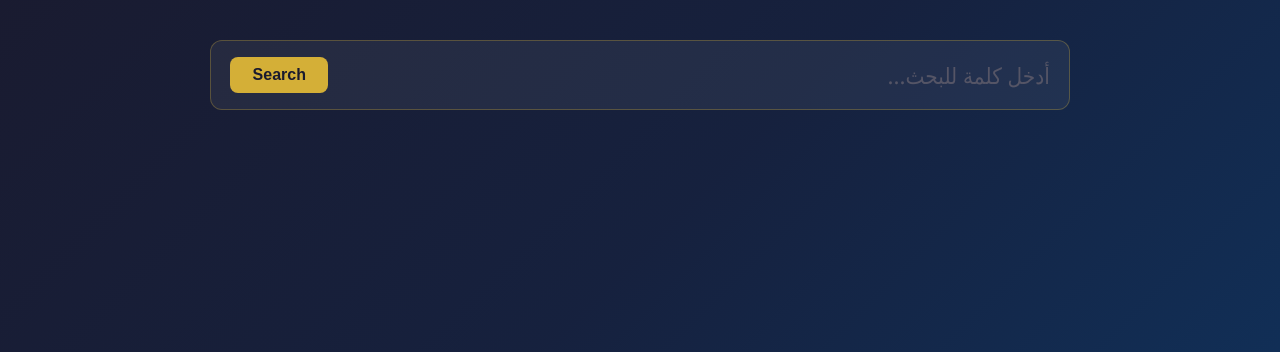
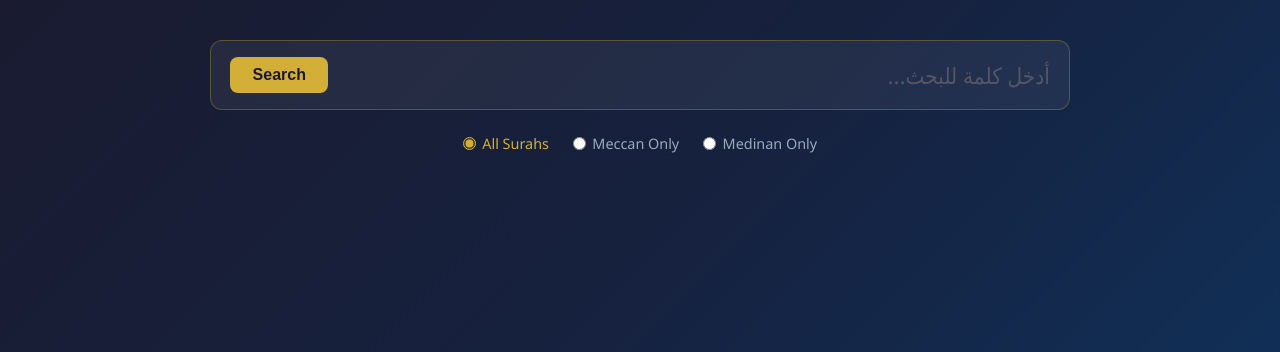
Before and after one commit to abdulbaqi/quran-search, a Flask app: template quran/templates/quran/index.html in a window 1280 px wide. Shown: the part 151-503 px from the top of the page. Run offline with Flask 3, Linux system fonts and the light colour scheme; the template is opened without the code that fills it, so the values that code supplies are empty; parts of the project's set-up code (start-up, migrations or seed data) failed here and were passed over.

Commit message:
Add Meccan/Medinan filter to Quran search
Co-Authored-By: Claude Sonnet 4.6 <noreply@anthropic.com>

```diff
--- a/quran/templates/quran/index.html
+++ b/quran/templates/quran/index.html
@@ -163,6 +163,32 @@
 
     @keyframes spin { to { transform: rotate(360deg); } }
 
+    .filter-bar {
+      display: flex;
+      gap: 1.5rem;
+      justify-content: center;
+      margin-bottom: 1.5rem;
+      direction: ltr;
+    }
+
+    .filter-label {
+      display: flex;
+      align-items: center;
+      gap: 0.4rem;
+      font-size: 0.9rem;
+      color: #9ab;
+      cursor: pointer;
+    }
+
+    .filter-label input[type="radio"] {
+      accent-color: #d4af37;
+      cursor: pointer;
+    }
+
+    .filter-label:has(input:checked) {
+      color: #d4af37;
+    }
+
     .error-msg {
       display: none;
       background: rgba(220,50,50,0.12);
@@ -188,10 +214,23 @@
       <button onclick="doSearch()">Search</button>
     </div>
 
+    <div class="filter-bar">
+      <label class="filter-label">
+        <input type="radio" name="place" value="" checked onchange="doSearch()" /> All Surahs
+      </label>
+      <label class="filter-label">
+        <input type="radio" name="place" value="Meccan" onchange="doSearch()" /> Meccan Only
+      </label>
+      <label class="filter-label">
+        <input type="radio" name="place" value="Medinan" onchange="doSearch()" /> Medinan Only
+      </label>
+    </div>
+
     <div class="stats" id="stats">
       Found <span id="statTotal">0</span> occurrence(s) of
       &ldquo;<span id="statWord"></span>&rdquo; across
       <span id="statVerses">0</span> verse(s)
+      <span id="statScope"></span>
     </div>
 
     <div class="error-msg" id="errorMsg">Something went wrong. Please try again.</div>
@@ -248,6 +287,8 @@
       const word = input.value.trim();
       if (!word) return;
 
+      const place = document.querySelector('input[name="place"]:checked').value;
+
       document.getElementById('stats').style.display = 'none';
       document.getElementById('errorMsg').style.display = 'none';
       document.getElementById('emptyState').style.display = 'none';
@@ -255,7 +296,9 @@
       document.getElementById('spinner').style.display = 'block';
 
       try {
-        const res = await fetch(`/quran/search?word=${encodeURIComponent(word)}`);
+        const params = new URLSearchParams({ word });
+        if (place) params.set('place', place);
+        const res = await fetch(`/quran/search?${params}`);
         if (!res.ok) throw new Error('Network error');
         const data = await res.json();
 
@@ -269,6 +312,7 @@
         document.getElementById('statWord').textContent = data.word;
         document.getElementById('statTotal').textContent = data.total.toLocaleString();
         document.getElementById('statVerses').textContent = data.verse_count.toLocaleString();
+        document.getElementById('statScope').textContent = place ? `— ${place} surahs only` : '';
         document.getElementById('stats').style.display = 'block';
 
         const container = document.getElementById('results');
```
Also changed, not shown: quran/blueprint.py (+18 -2 lines).
